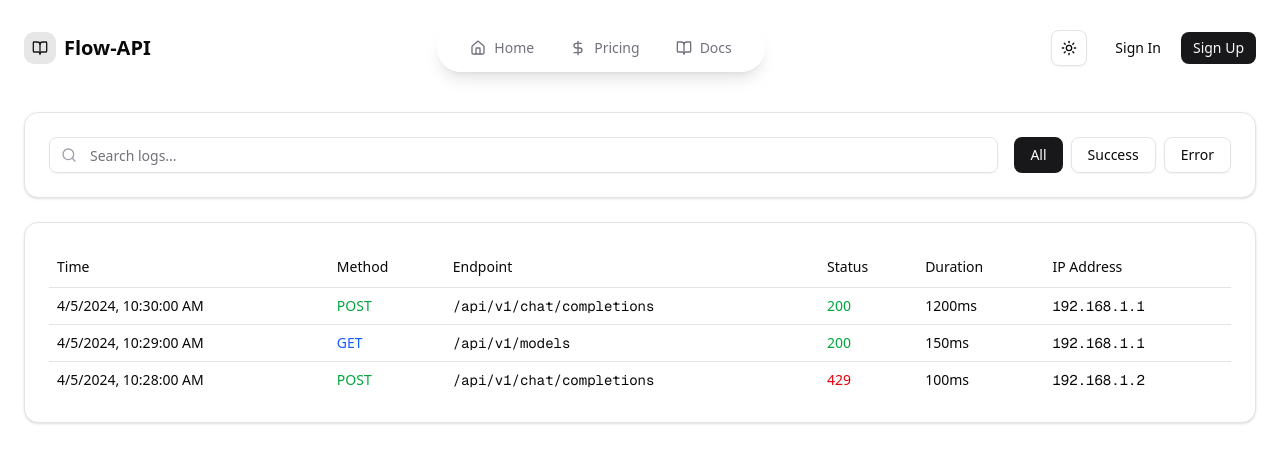
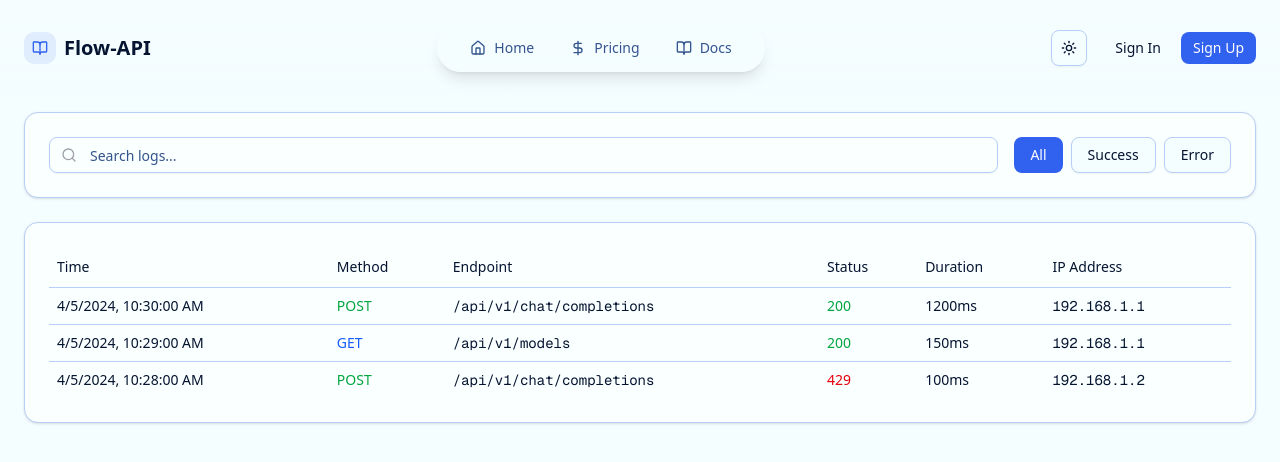
Before and after one commit to Luorivergoddess/Flow-API, a Next.js app in the folder frontend/: page /log in a window 1280 px wide. Shown: the top 462 px of the page. Built offline with nearby package versions, Linux system fonts and the light colour scheme.

Commit message:
🎨style: update color variables for improved theme consistency

```diff
--- a/frontend/src/app/globals.css
+++ b/frontend/src/app/globals.css
@@ -45,71 +45,71 @@
 
 :root {
   --radius: 0.625rem;
-  --background: oklch(1 0 0);
-  --foreground: oklch(0.141 0.005 285.823);
-  --card: oklch(1 0 0);
-  --card-foreground: oklch(0.141 0.005 285.823);
-  --popover: oklch(1 0 0);
-  --popover-foreground: oklch(0.141 0.005 285.823);
-  --primary: oklch(0.21 0.006 285.885);
-  --primary-foreground: oklch(0.985 0 0);
-  --secondary: oklch(0.967 0.001 286.375);
-  --secondary-foreground: oklch(0.21 0.006 285.885);
-  --muted: oklch(0.967 0.001 286.375);
-  --muted-foreground: oklch(0.552 0.016 285.938);
-  --accent: oklch(0.967 0.001 286.375);
-  --accent-foreground: oklch(0.21 0.006 285.885);
-  --destructive: oklch(0.577 0.245 27.325);
-  --border: oklch(0.92 0.004 286.32);
-  --input: oklch(0.92 0.004 286.32);
-  --ring: oklch(0.705 0.015 286.067);
-  --chart-1: oklch(0.646 0.222 41.116);
-  --chart-2: oklch(0.6 0.118 184.704);
-  --chart-3: oklch(0.398 0.07 227.392);
-  --chart-4: oklch(0.828 0.189 84.429);
-  --chart-5: oklch(0.769 0.188 70.08);
-  --sidebar: oklch(0.985 0 0);
-  --sidebar-foreground: oklch(0.141 0.005 285.823);
-  --sidebar-primary: oklch(0.21 0.006 285.885);
-  --sidebar-primary-foreground: oklch(0.985 0 0);
-  --sidebar-accent: oklch(0.967 0.001 286.375);
-  --sidebar-accent-foreground: oklch(0.21 0.006 285.885);
-  --sidebar-border: oklch(0.92 0.004 286.32);
-  --sidebar-ring: oklch(0.705 0.015 286.067);
+  --background: oklch(0.99 0.015 250); /* Subtle blue tint */
+  --foreground: oklch(0.2 0.06 260); /* Rich dark blue */
+  --card: oklch(1 0.01 250); /* Nearly white with blue hint */
+  --card-foreground: oklch(0.2 0.06 260); /* Rich dark blue */
+  --popover: oklch(1 0 0); /* Pure white */
+  --popover-foreground: oklch(0.1 0 0); /* Pure black */
+  --primary: oklch(0.55 0.22 265); /* More vibrant blue */
+  --primary-foreground: oklch(1 0 0); /* Pure white */
+  --secondary: oklch(0.85 0.08 260); /* Softer light blue */
+  --secondary-foreground: oklch(0.55 0.22 265); /* More vibrant blue */
+  --muted: oklch(0.93 0.04 255); /* Subtle blue-gray */
+  --muted-foreground: oklch(0.45 0.1 260); /* Medium rich blue */
+  --accent: oklch(0.93 0.04 255); /* Subtle blue-gray */
+  --accent-foreground: oklch(0.55 0.22 265); /* More vibrant blue */
+  --destructive: oklch(0.65 0.27 25); /* Brighter red */
+  --border: oklch(0.85 0.06 260); /* Light blue border */
+  --input: oklch(0.85 0.06 260); /* Light blue input */
+  --ring: oklch(0.65 0.18 265); /* Rich blue focus ring */
+  --chart-1: oklch(0.55 0.22 265); /* Vibrant primary blue */
+  --chart-2: oklch(0.65 0.2 210); /* Bright sky blue */
+  --chart-3: oklch(0.5 0.2 280); /* Rich indigo */
+  --chart-4: oklch(0.75 0.15 190); /* Bright cyan */
+  --chart-5: oklch(0.6 0.18 240); /* Medium bright blue */
+  --sidebar: oklch(0.99 0.015 250); /* Subtle blue tint */
+  --sidebar-foreground: oklch(0.2 0.06 260); /* Rich dark blue */
+  --sidebar-primary: oklch(0.55 0.22 265); /* More vibrant blue */
+  --sidebar-primary-foreground: oklch(1 0 0); /* Pure white */
+  --sidebar-accent: oklch(0.85 0.08 260); /* Softer light blue */
+  --sidebar-accent-foreground: oklch(0.55 0.22 265); /* More vibrant blue */
+  --sidebar-border: oklch(0.85 0.06 260); /* Light blue border */
+  --sidebar-ring: oklch(0.65 0.18 265); /* Rich blue focus ring */
 }
 
 .dark {
-  --background: oklch(0.141 0.005 285.823);
-  --foreground: oklch(0.985 0 0);
-  --card: oklch(0.21 0.006 285.885);
-  --card-foreground: oklch(0.985 0 0);
-  --popover: oklch(0.21 0.006 285.885);
-  --popover-foreground: oklch(0.985 0 0);
-  --primary: oklch(0.92 0.004 286.32);
-  --primary-foreground: oklch(0.21 0.006 285.885);
-  --secondary: oklch(0.274 0.006 286.033);
-  --secondary-foreground: oklch(0.985 0 0);
-  --muted: oklch(0.274 0.006 286.033);
-  --muted-foreground: oklch(0.705 0.015 286.067);
-  --accent: oklch(0.274 0.006 286.033);
-  --accent-foreground: oklch(0.985 0 0);
-  --destructive: oklch(0.704 0.191 22.216);
-  --border: oklch(1 0 0 / 10%);
-  --input: oklch(1 0 0 / 15%);
-  --ring: oklch(0.552 0.016 285.938);
-  --chart-1: oklch(0.488 0.243 264.376);
-  --chart-2: oklch(0.696 0.17 162.48);
-  --chart-3: oklch(0.769 0.188 70.08);
-  --chart-4: oklch(0.627 0.265 303.9);
-  --chart-5: oklch(0.645 0.246 16.439);
-  --sidebar: oklch(0.21 0.006 285.885);
-  --sidebar-foreground: oklch(0.985 0 0);
-  --sidebar-primary: oklch(0.488 0.243 264.376);
-  --sidebar-primary-foreground: oklch(0.985 0 0);
-  --sidebar-accent: oklch(0.274 0.006 286.033);
-  --sidebar-accent-foreground: oklch(0.985 0 0);
-  --sidebar-border: oklch(1 0 0 / 10%);
-  --sidebar-ring: oklch(0.552 0.016 285.938);
+  --background: oklch(0.12 0.04 260); /* Deep rich blue */
+  --foreground: oklch(0.98 0.02 250); /* Bright blue-white */
+  --card: oklch(0.17 0.05 265); /* Rich dark blue */
+  --card-foreground: oklch(0.98 0.02 250); /* Bright blue-white */
+  --popover: oklch(0.15 0 0); /* Pure dark */
+  --popover-foreground: oklch(1 0 0); /* Pure white */
+  --primary: oklch(0.75 0.18 265); /* Brilliant blue */
+  --primary-foreground: oklch(0.12 0.04 260); /* Deep rich blue */
+  --secondary: oklch(0.25 0.1 260); /* Deep medium blue */
+  --secondary-foreground: oklch(0.98 0.02 250); /* Bright blue-white */
+  --muted: oklch(0.25 0.1 260); /* Deep medium blue */
+  --muted-foreground: oklch(0.65 0.08 255); /* Bright medium blue */
+  --accent: oklch(0.35 0.12 265); /* Rich medium blue */
+  --accent-foreground: oklch(0.98 0.02 250); /* Bright blue-white */
+  --destructive: oklch(0.75 0.25 25); /* Vivid red */
+  --border: oklch(0.25 0.08 260 / 0.4); /* Semi-transparent rich blue */
+  --input: oklch(0.25 0.08 260 / 0.5); /* Semi-transparent rich blue */
+  --ring: oklch(0.75 0.18 265); /* Brilliant blue */
+  --chart-1: oklch(0.75 0.18 265); /* Brilliant blue */
+  --chart-2: oklch(0.85 0.15 210); /* Bright sky blue */
+  --chart-3: oklch(0.65 0.2 280); /* Vivid indigo */
+  --chart-4: oklch(0.9 0.12 190); /* Bright cyan */
+  --chart-5: oklch(0.8 0.15 240); /* Bright medium blue */
+  --sidebar: oklch(0.17 0.05 265); /* Rich dark blue */
+  --sidebar-foreground: oklch(0.98 0.02 250); /* Bright blue-white */
+  --sidebar-primary: oklch(0.75 0.18 265); /* Brilliant blue */
+  --sidebar-primary-foreground: oklch(0.12 0.04 260); /* Deep rich blue */
+  --sidebar-accent: oklch(0.35 0.12 265); /* Rich medium blue */
+  --sidebar-accent-foreground: oklch(0.98 0.02 250); /* Bright blue-white */
+  --sidebar-border: oklch(0.25 0.08 260 / 0.4); /* Semi-transparent rich blue */
+  --sidebar-ring: oklch(0.75 0.18 265); /* Brilliant blue */
 }
 
 @layer base {
```
